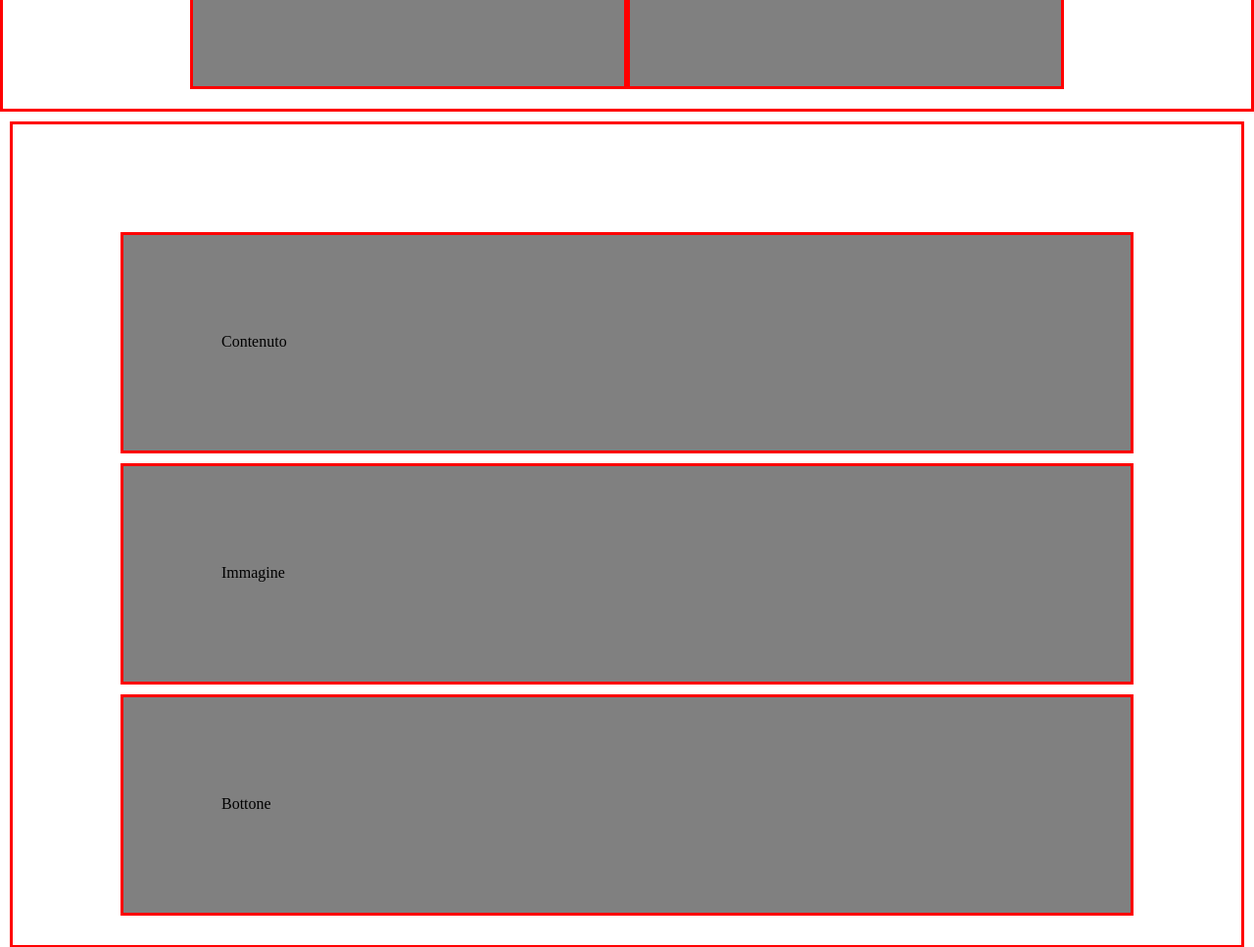
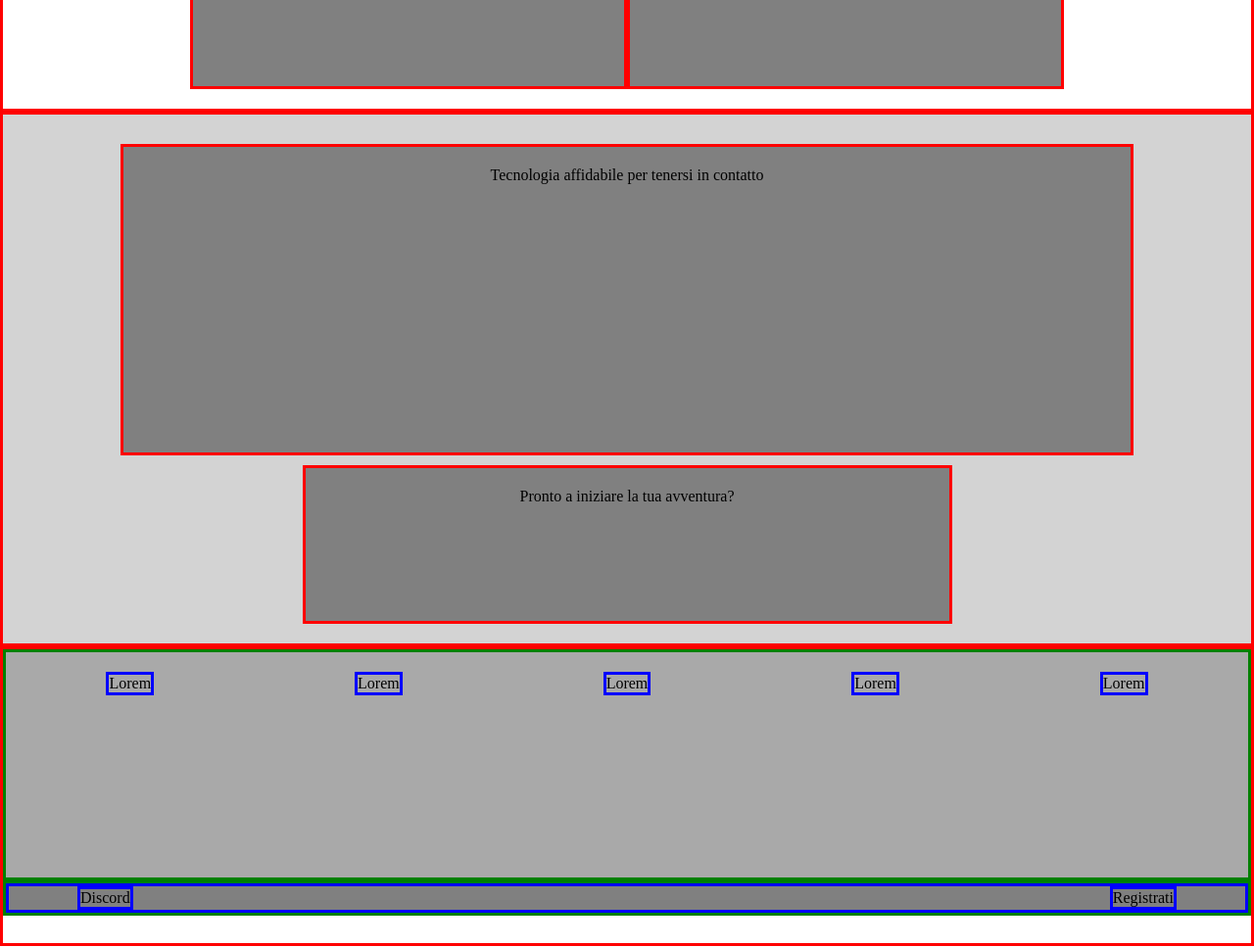
Before and after one commit to DaniloPortelli/htmlcss-struttura-discord, a plain HTML site: page index.html in a window 1280 px wide. Shown: the part 1460-2427 px from the top of the page at 98% size. Drawn offline with Linux system fonts and the light colour scheme.

Commit message:
Invio esercizio

```diff
--- a/index.html
+++ b/index.html
@@ -19,13 +19,10 @@
             </div>
             <div>Accedi</div>
        </nav>
-       <section>
+        <section>
             <div>Il tuo posto per parlare</div>
-            <div class="buttons">
-                <button>Scarica per Mac</button>
-                <button>Apri Discord</button>
-            </div>
-       </section>
+        </section>
+
     </header>
 
     <main>
@@ -47,13 +44,17 @@
                 <div>Descrizione</div>
             </div>
         </section>
-        <article>
-            <div>
-                <div>Contenuto</div>
-                <div>Immagine</div>
-                <div class="Bottone">Bottone</div>
+        <section>
+            <div class="lastsection">
+                <div class="justchillin">
+                    Tecnologia affidabile per tenersi in contatto
+                </div>
+
+                <div class="scaricapermac">
+                    Pronto a iniziare la tua avventura?
+                </div>
             </div>
-        </article>
+        </section>
     </main>
 
     <footer>
@@ -65,9 +66,9 @@
             <div>Lorem</div>
         </section>
         <section class="registrati">
-            <div>
-                <button>Discord</button>
-                <button>Registrati</button>
+            <div class="contenitore-registrati">
+                <div>Discord</div>
+                <div>Registrati</div>
             </div>
 
         </section>
--- a/style.css
+++ b/style.css
@@ -25,6 +25,12 @@ header section{
     align-items: center;
 }
 
+header section div{
+    width: 40%;
+    text-align: center;
+    align-content: center;
+}
+
 header nav div{
     display: flex;
     border: blue solid;
@@ -38,9 +44,6 @@ header section div{
     margin: 20px;
 }
 
-.buttons{
-    object-fit: contain;
-}
 
 
 /* Main */
@@ -84,9 +87,26 @@ main article div div{
     background-color: gray;
 }
 
-.bottone{
-    width: 30%;
+.lastsection{
+    display: flex;
+    flex-direction: column;
+    align-items: center;
+    height: 500px;
 }
+
+.justchillin{
+    width: 80%;
+    height: 70%;
+    margin: 10px;
+}
+
+.scaricapermac{
+    width: 50%;
+    height: 30%;
+
+}
+
+
 
 /* Footer */
 
@@ -103,28 +123,21 @@ footer .link {
     align-items: baseline;
     justify-content: space-around;
     padding-top: 20px;
+    height: 70%;
 }
 
 footer .registrati {
-    display: flex;
     border: solid green;
-    background-color: darkgray;
-    padding: 10px;
-    justify-content: space-around;
-
-}
-
-.link{
-    height: 70%;
-}
-
-.registrati{
-    height: 30%;
+    background-color: gray;
 }
 
 footer section div{
     border: solid blue;
+}
+
+footer .contenitore-registrati{
     display: flex;
-    justify-content: space-around;
-
+    flex-direction: row;
+    justify-content: space-between;
+    padding: 0px 70px 0px 70px;
 }
```
